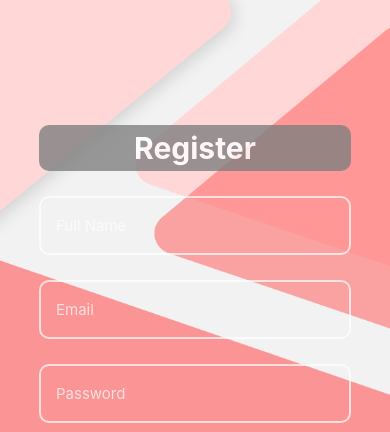
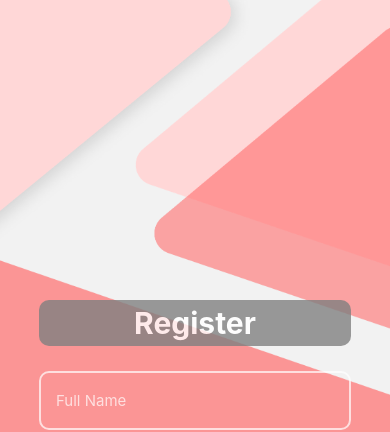
Before and after one commit to nicknac1003/TravPlan, a React Native app: screen /Register in a window 390 px wide. Shown: the top 432 px of the page. Built offline with nearby package versions, Linux system fonts and the light colour scheme.

Commit message:
register stlye adjust

```diff
--- a/screens/RegisterScreen.js
+++ b/screens/RegisterScreen.js
@@ -205,7 +205,7 @@ const styles = StyleSheet.create({
         color: 'rgb(255,255,255)',
     },
     titleContainer: {
-        marginTop: 125,
+        marginTop: 300,
         width: '80%',
         borderRadius: 10,
         backgroundColor: 'gray',
```
